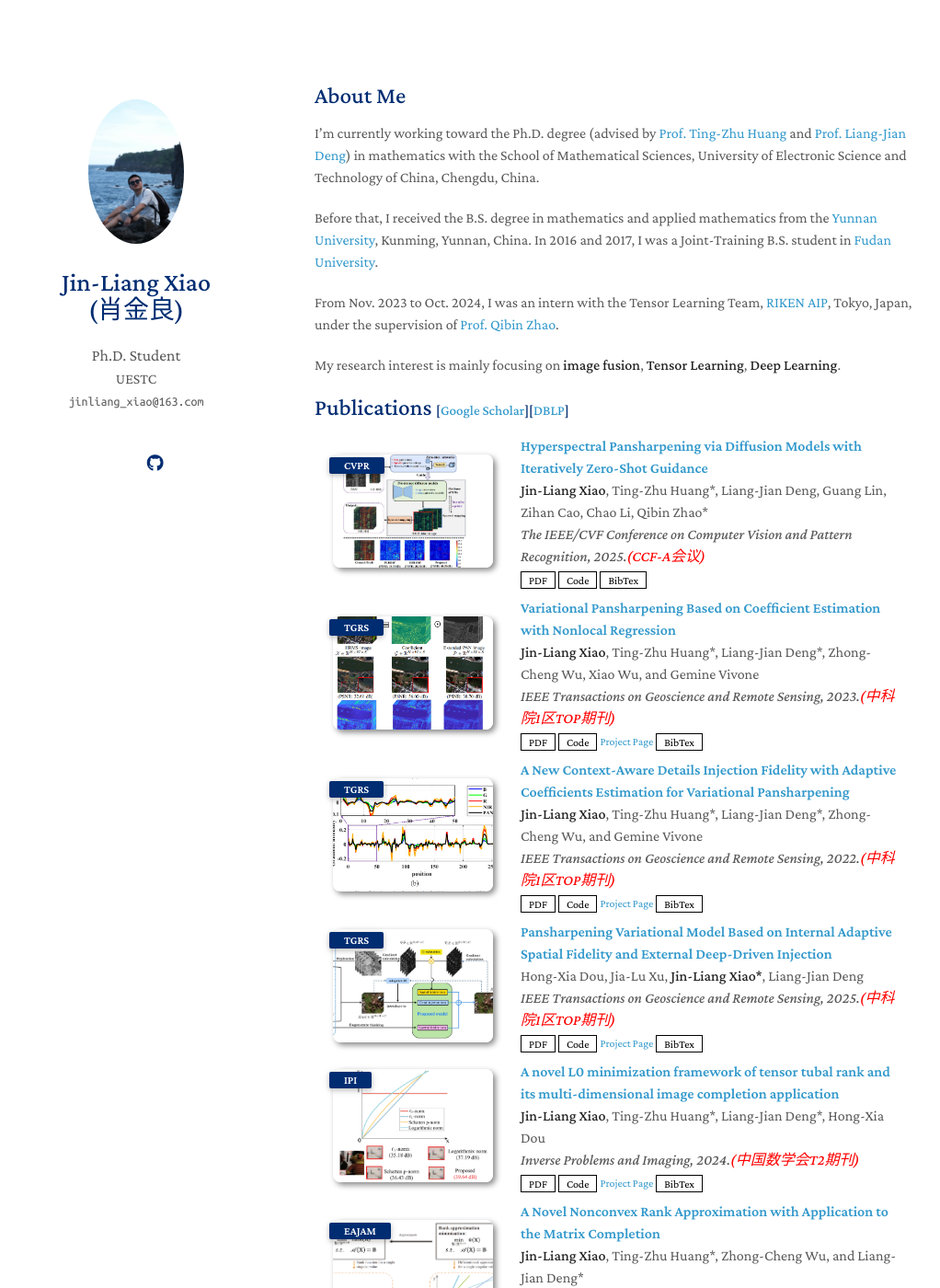
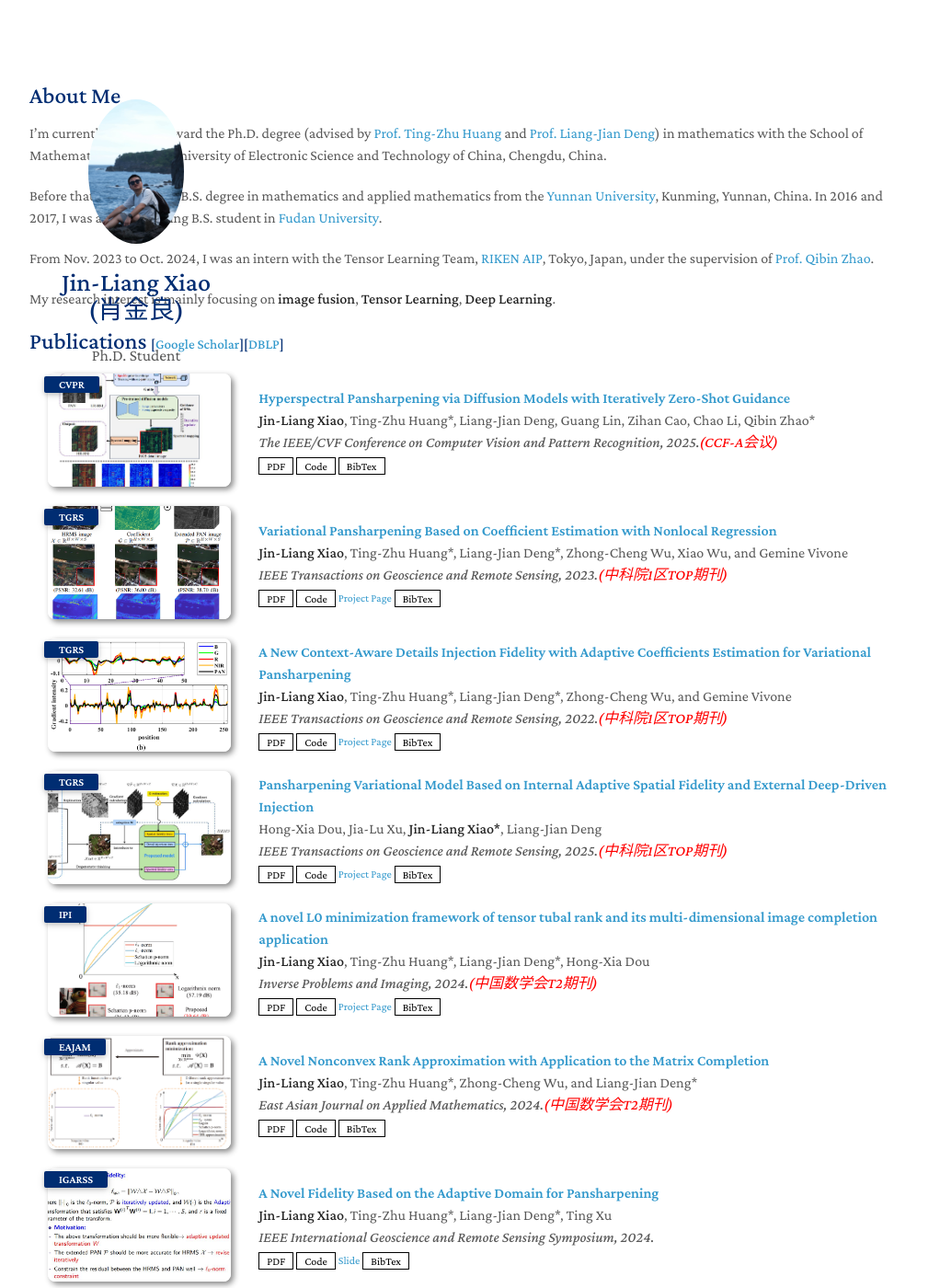
Before and after one commit to Jin-liangXiao/Jin-liangXiao.github.io, a Jekyll site: the page built from index.md, in a window 1280 px wide and 1400 px high. Shown: the whole window at 92% size, without its empty margins (128-1150 px from the left). Built offline with Jekyll 4.4.1, drawn with Linux system fonts in a browser that asks for light colours; nearby versions of some CDN libraries; a style sheet for code colours, icons or effects is not loaded; our own code applies the rules of GitHub Pages for plain Markdown files.

Commit message:
Update minimal-light.scss

```diff
--- a/_sass/minimal-light.scss
+++ b/_sass/minimal-light.scss
@@ -135,7 +135,7 @@ header ul li + li + li { border-right: none; width: 89px; }
 
 header ul a strong { font-size: 14px; display: block; color: #222; }
 
-section { width: 650px; float: right; padding-top: 5.5em; padding-bottom: 50px; }
+section { width: auto; float: right; padding-top: 5.5em; padding-bottom: 50px; }
 
 small { font-size: 11px; }
 
```
